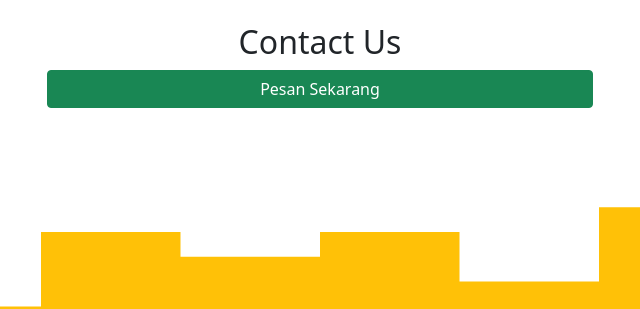
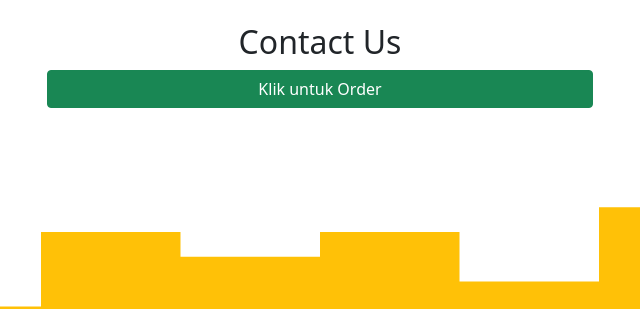
Before and after one commit to Mallvinorz/jasadesain, a plain HTML site: page index.html in a window 1280 px wide. Shown: the part 2185-2494 px from the top of the page, 320-960 px from the left. Drawn offline with nearby package versions, Linux system fonts and the light colour scheme.

Commit message:
menambah link button, mengubah text button

```diff
--- a/index.html
+++ b/index.html
@@ -130,7 +130,7 @@
         </div>
         <div class="row">
           <div class="d-grid gap-2 col-6 mx-auto">
-            <a href="#" class="btn btn-success" tabindex="-1" role="button" aria-disabled="true">Pesan Sekarang</a>
+            <a href="https://bit.ly/3FH0bde" class="btn btn-success" tabindex="-1" role="button" aria-disabled="true">Klik untuk Order</a>
           </div>
         </div>
         <svg xmlns="http://www.w3.org/2000/svg" viewBox="0 0 1440 320">
```
